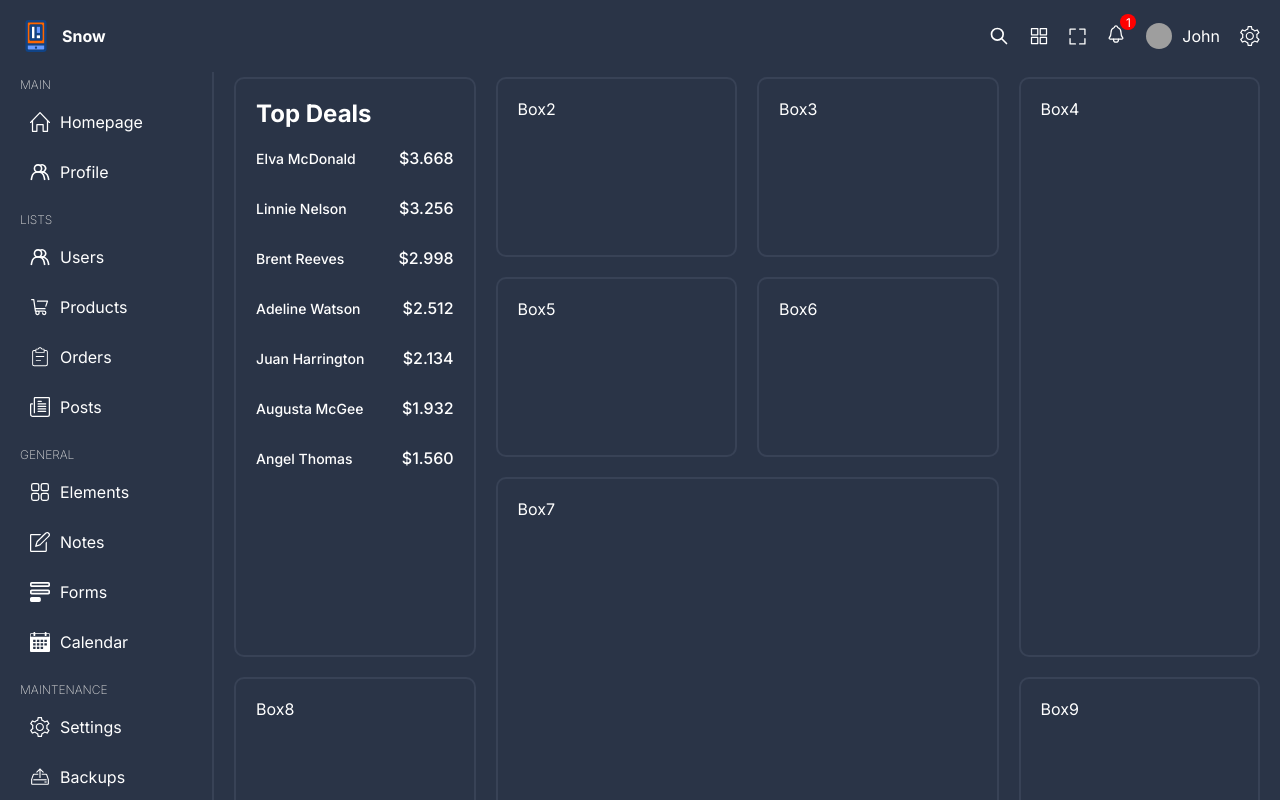
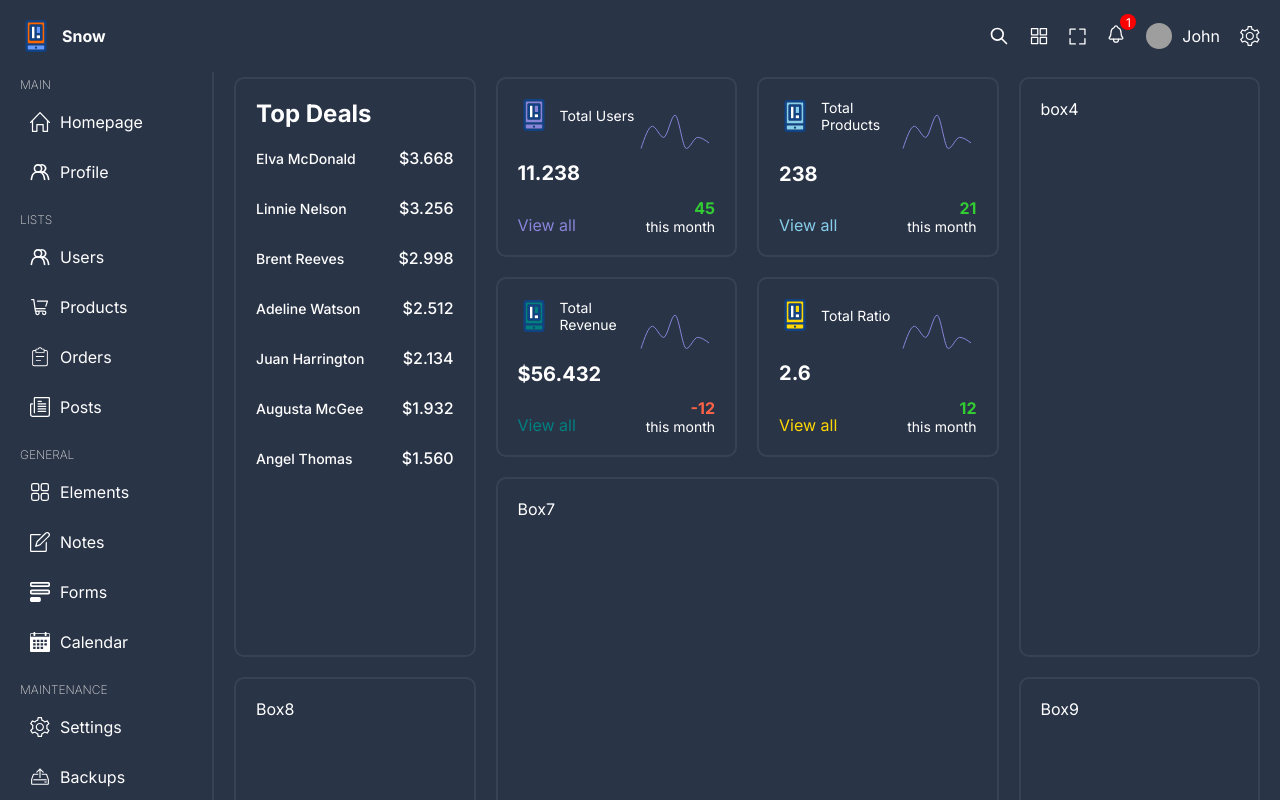
Before and after one commit to Zack289/admin-panel, a React (Vite) app: page / in a window 1280 px wide. Shown: the top 800 px of the page. Built offline with nearby package versions, Linux system fonts and the light colour scheme; grey boxes are pictures that could not be loaded.

Commit message:
Added the line chart

```diff
--- a/package.json
+++ b/package.json
@@ -13,6 +13,7 @@
     "react": "^18.2.0",
     "react-dom": "^18.2.0",
     "react-router-dom": "^7.13.0",
+    "recharts": "^3.7.0",
     "sass": "^1.97.3"
   },
   "devDependencies": {
--- /dev/null
+++ b/src/components/chartBox/ChartBox.tsx
@@ -0,0 +1,57 @@
+import { Link } from "react-router-dom";
+import "./chartBox.scss";
+import { Line, LineChart, ResponsiveContainer, Tooltip } from "recharts";
+
+type Props = {
+    color: string;
+    icon: string;
+    title: string;
+    dataKey: string;
+    number: number | string;
+    percentage: number;
+    chartData: Object[];
+}
+
+const ChartBox = (props: Props) => {
+  return (
+    <div className="chartBox">
+      <div className="boxInfo">
+        <div className="title">
+          <img src={props.icon} alt="" />
+          <span>{props.title}</span>
+        </div>
+
+        <h1>{props.number}</h1>
+        <Link to="/" style={{color: props.color}}>View all</Link>
+      </div>
+
+      <div className="chartInfo">
+        <div className="chart">
+          <ResponsiveContainer width="99%" height="100%">
+            <LineChart data={props.chartData}>
+              <Tooltip
+                contentStyle={{ background: "transparent", border: "none" }}
+                labelStyle={{ display: "none" }}
+                position={{ x: 10, y: 60 }}
+              />
+              <Line
+                type="monotone"
+                dataKey={props.dataKey}
+                stroke="#8884d8"
+                strokeWidth={props.color}
+                dot={false}
+              />
+            </LineChart>
+          </ResponsiveContainer>
+        </div>
+
+        <div className="texts">
+          <span className="percentage" style={{color: props.percentage<0 ? "tomato" : "limegreen"}}>{props.percentage}</span>
+          <span className="duration">this month</span>
+        </div>
+      </div>
+    </div>
+  );
+};
+
+export default ChartBox;
--- /dev/null
+++ b/src/components/chartBox/chartBox.scss
@@ -0,0 +1,68 @@
+@import "../../styles/responsive.scss";
+
+.chartBox {
+  display: flex;
+  height: 100%;
+
+  @include sm{
+    flex-direction: column;
+  }
+
+  .boxInfo {
+    flex: 3;
+    display: flex;
+    flex-direction: column;
+    justify-content: space-between;
+
+    @include sm{
+      gap: 20px;
+    }
+
+    .title {
+      display: flex;
+      align-items: center;
+      gap: 10px;
+
+      @include xxl{
+        font-size: 14px;
+      }
+    }
+
+    h1{
+      @include xxl{
+        font-size: 20px;
+      }
+    }
+  }
+
+  .chartInfo {
+    flex: 2;
+    display: flex;
+    flex-direction: column;
+    justify-content: space-between;
+
+    .chart {
+      width: 100%;
+      height: 100%;
+    }
+
+    .texts {
+      display: flex;
+      flex-direction: column;
+      text-align: right;
+
+      .percentage {
+        font-weight: bold;
+        font-size: 20px;
+
+        @include xxl{
+          font-size: 16px;
+        }
+      }
+
+      .duration{
+        font-size: 14px;
+      }
+    }
+  }
+}
--- a/src/pages/home/Home.tsx
+++ b/src/pages/home/Home.tsx
@@ -1,22 +1,37 @@
-import TopBox from '../../components/topBox/TopBox'
-import './home.scss'
+import ChartBox from "../../components/chartBox/ChartBox";
+import TopBox from "../../components/topBox/TopBox";
+import {
+  chartBoxConversion,
+  chartBoxProduct,
+  chartBoxRevenue,
+  chartBoxUser,
+} from "../../data";
+import "./home.scss";
 
 const Home = () => {
   return (
     <div className="home">
-      <div className='box box1'>
+      <div className="box box1">
         <TopBox />
       </div>
-      <div className='box box2'>Box2</div>
-      <div className='box box3'>Box3</div>
-      <div className='box box4'>Box4</div>
-      <div className='box box5'>Box5</div>
-      <div className='box box6'>Box6</div>
-      <div className='box box7'>Box7</div>
-      <div className='box box8'>Box8</div>
-      <div className='box box9'>Box9</div>
+      <div className="box box2">
+        <ChartBox {...chartBoxUser} />
+      </div>
+      <div className="box box3">
+        <ChartBox {...chartBoxProduct} />
+      </div>
+      <div className="box box4">box4</div>
+      <div className="box box5">
+        <ChartBox {...chartBoxRevenue} />
+      </div>
+      <div className="box box6">
+        <ChartBox {...chartBoxConversion} />
+      </div>
+      <div className="box box7">Box7</div>
+      <div className="box box8">Box8</div>
+      <div className="box box9">Box9</div>
     </div>
-  )
-}
+  );
+};
 
-export default Home
+export default Home;
--- a/src/pages/home/home.scss
+++ b/src/pages/home/home.scss
@@ -26,16 +26,16 @@
     border-radius: 10px;
     border: 2px solid $soft-bg;
 
-    transition:
-      border-color 0.25s ease,
-      transform 0.25s ease-out,
-      box-shadow 0.25s ease;
+    // transition:
+    //   border-color 0.25s ease,
+    //   transform 0.25s ease-out,
+    //   box-shadow 0.25s ease;
 
-    &:hover {
-      border-color: $main-color;
-      transform: translateY(-4px);
-      box-shadow: 0 8px 20px rgba(0, 0, 0, 0.25);
-    }
+    // &:hover {
+    //   border-color: $main-color;
+    //   transform: translateY(-4px);
+    //   box-shadow: 0 8px 20px rgba(0, 0, 0, 0.25);
+    // }
   }
 
   .box1 {
```
Also changed, not shown: 1 other file (tests, documents, lock files or other folders).
